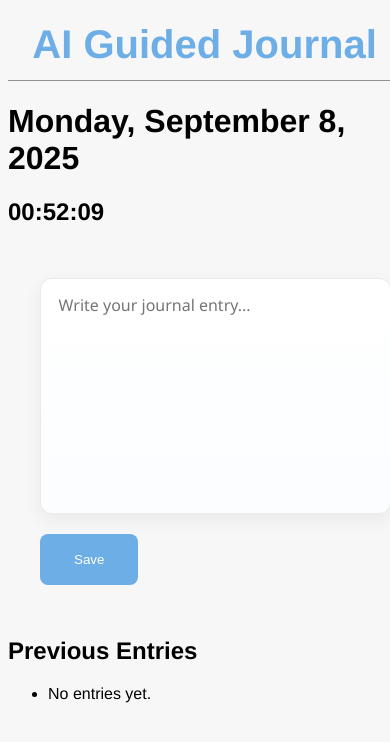
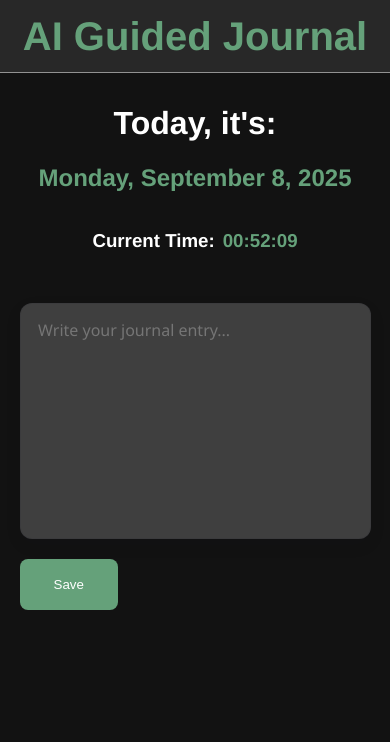
Before and after one commit to rubenzu03/ai-guided-journal, a Django app: page / in a window 390 px wide. Shown: the top 742 px of the page. Run offline with Django 5.2, Linux system fonts and the light colour scheme; data that the repository does not hold is empty.

Commit message:
Responsive design for homepage

```diff
--- /dev/null
+++ b/journaling/journal/static/journal/css/home.css
@@ -0,0 +1,127 @@
+body {
+    margin: 0;
+    padding: 0;
+    font-family: Helvetica, Arial, sans-serif;
+    background-color: #121212;
+    color: #ffffff;
+}
+
+@media (max-width: 600px) {
+    .banner {
+        padding: 0.5rem;
+    }
+
+    #banner-title {
+        font-size: 1.6rem;
+        margin: auto;
+        text-align: center;
+    }
+
+    .journal-form {
+        flex-direction: column;
+        align-items: center;
+        justify-content: center;
+        padding: 1rem;
+        gap: 0.75rem;
+    }
+
+    #journal-input {
+        width: min(94vw, 560px);
+        max-width: 100%;
+        box-sizing: border-box;
+    }
+
+    #submit_bt {
+        align-self: center;
+        width: auto;
+        padding: 0.9rem 1.6rem;
+    }
+
+    html, body {
+        overflow-x: hidden;
+    }
+}
+
+.banner {
+    position: sticky;
+    border-bottom: 0.1em solid rgb(146, 146, 146);
+    top: 0;
+    z-index: 1000;
+    background: #282828;
+    display: flex;
+    align-items: center;
+    justify-content: center;
+    padding: 0.35rem 0.6rem;
+    width: 100%;
+    left: 0;
+    right: 0;
+    box-sizing: border-box;
+}
+#banner-title {
+    color: #65A17A;
+    font-size: 2.5rem;
+    text-align: center;
+    margin: 0.5rem 0;
+}
+
+.currentDate {
+    text-align: center;
+    margin-top: 2rem;
+}
+
+#current-date {
+    color: #65A17A;
+}
+
+.currentTime {
+    display: flex;
+    justify-content: center;
+}
+
+#current-time {
+    margin-left: 0.5rem;
+    color: #65A17A;
+}
+.journal-form {
+    padding: 2rem;
+    display: flex;
+}
+
+#journal-input {
+    box-sizing: border-box;
+
+    width: min(90vw, 800px);
+    max-width: 100%;
+
+    min-height: clamp(8rem, 28vh, 18rem);
+
+    padding: 0.9rem 1.1rem;
+    font-family: 'Segoe UI', Tahoma, Geneva, Verdana, sans-serif;
+    font-size: 1rem;
+    line-height: 1.5;
+    color: #12202b;
+    background: #3f3f3f;
+
+    border: 1px solid rgba(17,24,39,0.08);
+    border-radius: 12px;
+    box-shadow: 0 6px 18px rgba(16,24,40,0.06);
+    backdrop-filter: blur(4px);
+}
+
+textarea {
+    resize: none;
+    overflow: auto;
+}
+
+#submit_bt {
+    margin-top: 1rem;
+    background-color: #65A17A;
+    color: white;
+    padding: 1rem 2rem;
+    border-radius: 8px;
+    border-color: transparent;
+}
+
+#submit_bt:hover {
+    background-color: #3a5e46;
+}
--- a/journaling/journal/static/journal/css/styles.css
+++ /dev/null
@@ -1,68 +0,0 @@
-body {
-    font-family: Helvetica, Arial, sans-serif;
-    background-color: #F7F7F7;
-}
-
-.banner {
-    position: sticky;
-    border-bottom: 0.1em solid rgb(146, 146, 146);
-    top: 0;
-    z-index: 1000;
-    background: #F7F7F7;
-    display: flex;
-    align-items: center;
-    justify-content: center;
-    padding: 0.35rem 0.6rem;
-    width: 100%;
-}
-
-#banner-title {
-    color: #6EAEE6;
-    font-size: 2.5rem;
-    text-align: center;
-    margin: 0.5rem 0;
-}
-
-.journal-form {
-    padding: 2rem;
-    display: flex;
-}
-
-#journal-input {
-     box-sizing: border-box;
-
-    width: min(90vw, 800px);
-    max-width: 100%;
-
-    min-height: clamp(8rem, 28vh, 18rem);
-
-    padding: 0.9rem 1.1rem;
-    font-family: 'Segoe UI', Tahoma, Geneva, Verdana, sans-serif;
-    font-size: 1rem;
-    line-height: 1.5;
-    color: #12202b;
-    background: linear-gradient(180deg, #ffffff 0%, #fbfdff 100%);
-
-    border: 1px solid rgba(17,24,39,0.08);
-    border-radius: 12px;
-    box-shadow: 0 6px 18px rgba(16,24,40,0.06);
-    backdrop-filter: blur(4px);
-}
-
-textarea {
-    resize: none;
-    overflow: auto;
-}
-
-#submit_bt {
-    margin-top: 1rem;
-    background-color: #6EAEE6;
-    color: white;
-    padding: 1rem 2rem;
-    border-radius: 8px;
-    border-color: transparent;
-}
-
-#submit_bt:hover {
-    background-color: #5a9bd4;
-}
--- a/journaling/journal/templates/home.html
+++ b/journaling/journal/templates/home.html
@@ -11,7 +11,7 @@
     <title>AI Guided Journal</title>
     <meta name="description" content="" />
     <meta name="viewport" content="width=device-width, initial-scale=1" />
-    <link rel="stylesheet" href="{% static 'journal/css/styles.css' %}" />
+    <link rel="stylesheet" href="{% static 'journal/css/home.css' %}" />
   </head>
   <body>
     <!--[if lt IE 7]>
@@ -23,9 +23,13 @@
     <div class="banner">
       <h1 id="banner-title">AI Guided Journal</h1>
     </div>
-    <div class="date-and-time">
-      <h1 id="current-date">Date Placeholder</h1>
-      <h2 id="current-time">Time Placeholder</h2>
+    <div class="currentDate">
+      <h1 id="today-text" class="title">Today, it's:</h1>
+      <h2 id="current-date">Date Placeholder</h2>
+    </div>
+    <div class="currentTime">
+      <h3 class="title">Current Time:</h3>
+      <h3 id="current-time">Time Placeholder</h3>
     </div>
     <div class="journal-form">
       <form method="post">
@@ -38,23 +42,7 @@
         <button id="submit_bt" type="submit">Save</button>
       </form>
     </div>
-    <div class="entries">
-      <h2>Previous Entries</h2>
-      <ul class="entries-list">
-        {% for entry in entries %}
-        <li class="entry">
-          <p>{{ entry.text }}</p>
-          <small>Created at: {{ entry.created_at }}</small>
-          <small>Last updated: {{ entry.updated_at }}</small>
-          {% if entry.ai_analysis %}
-            <p>AI Analysis: {{ entry.ai_analysis }}</p>
-          {% endif %}
-        </li>
-        {% empty %}
-        <li class="no-entries">No entries yet.</li>
-        {% endfor %}
-      </ul>
-    </div>
+
     <script src="{% static 'journal/js/dateAndTime.js' %}"></script>
     <script src="" async defer></script>
   </body>
```
